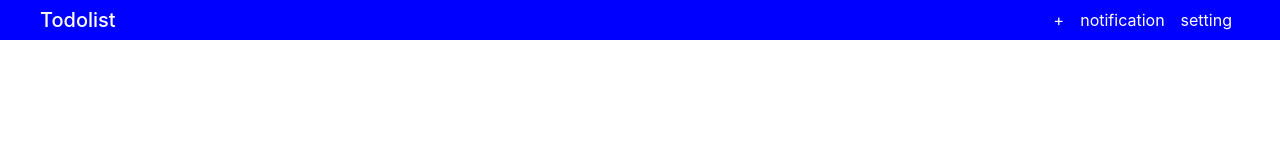
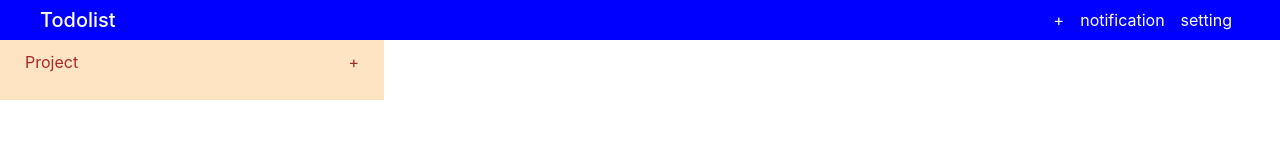
Before and after one commit to MFahadUmer/todolist, a website built with webpack: page dist/index.html in a window 1280 px wide. Built offline with nearby package versions, Linux system fonts and the light colour scheme.

Commit message:
Adds Project Section

```diff
--- a/src/body.js
+++ b/src/body.js
@@ -6,9 +6,15 @@ const bodyModule = (() => {
     const left = document.createElement('div');
     const right = document.createElement('div')
     left.setAttribute('id', 'left-body')
+    left.setAttribute('class', 'left-body')
     right.setAttribute('id', 'right-body')
+    right.setAttribute('class', 'right-body')
+    const project = document.createElement('div');
+    project.setAttribute('class', 'projectStyles');
+    project.innerHTML= `<div class="project-section"><p>Project</p> <p>+</p></div>`;
+    left.appendChild(project);
     toDoBody.appendChild(left);
-    toDoBody.appendChild(right)
+    toDoBody.appendChild(right);
 
     return toDoBody
   }
--- a/src/style.css
+++ b/src/style.css
@@ -13,6 +13,20 @@
   width: 100vw;
 }
 
+.projectStyles {
+  color: brown;
+}
+
+.left-body {
+  width: 30%;
+  background-color: bisque;
+}
+
+.right-body {
+  width: 70%;
+  background-color: aquamarine;
+}
+
 #left-container {
   width: 30%;
 }
@@ -22,6 +36,18 @@
   font-size: 20px;
   margin: auto;
   padding: 0.4em;
+}
+
+.project-section {
+  width: 100%;
+  display: flex;
+  justify-content: space-between;
+  padding:10px 25px;
+}
+
+.addProject {
+  color: blue;
+  padding-right: 30px;
 }
 
 #right-container {
@@ -37,6 +63,8 @@
   text-decoration: none;
   padding-right: 1em;
 }
+
+
 .plus {
   color: white;
   text-decoration: none;
```
Also changed, not shown: src/nav.js (+5 -5 lines), dist/main.js.
